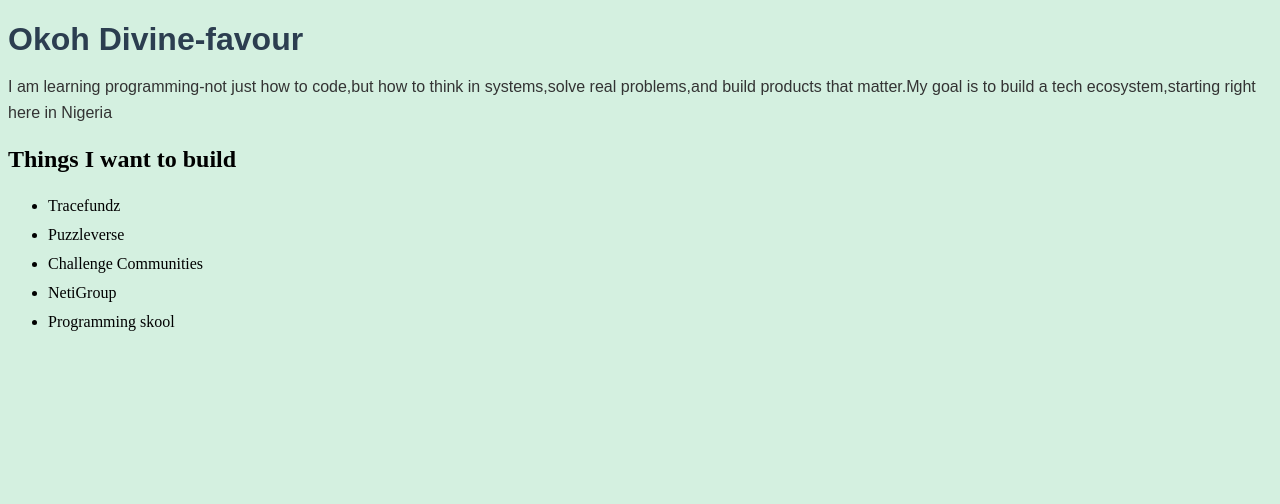
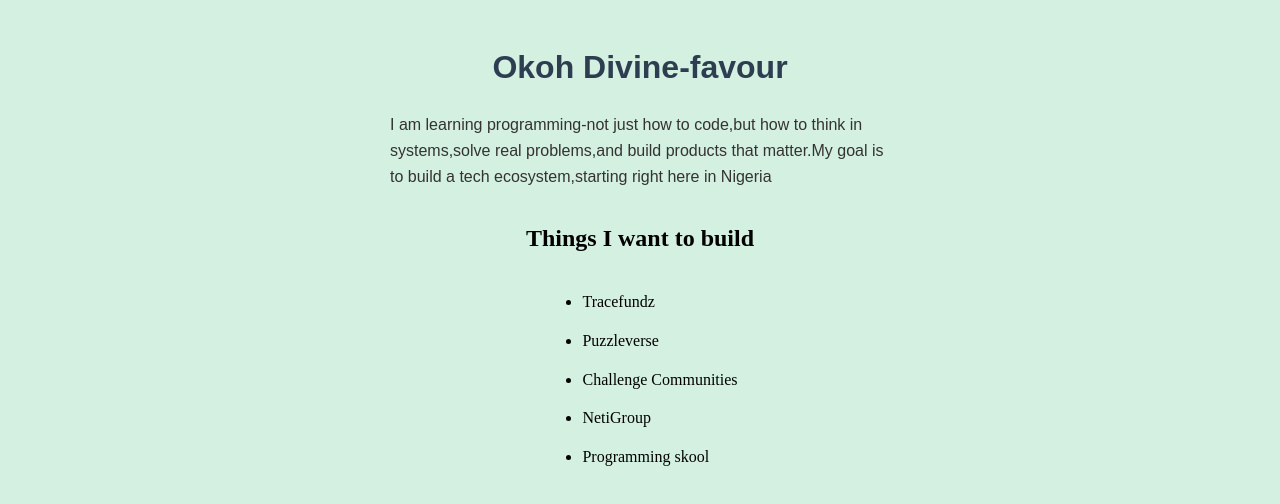
Before and after one commit to okohdivine2-ops/portfolio, a plain HTML site: page index.html in a window 1280 px wide. Drawn offline with Linux system fonts and the light colour scheme.

Commit message:
add flexbox layout and centering to portfolio

```diff
--- a/style.css
+++ b/style.css
@@ -1,5 +1,9 @@
 body{
     background-color: #d4f0e0;
+    display: flex;
+    flex-direction: column;
+    align-items: center;
+    padding: 20px;
 }
 h1{
     color: #2c3e50;
@@ -10,7 +14,12 @@ p{
     font-family: sans-serif;
     line-height: 1.6;
     color: #333333;
+    max-width: 500px;
 }
 ul{
     line-height: 1.8;
+    display: flex;
+    flex-direction: column;
+    gap: 10px;
+    max-width: 500px;
 }
```
